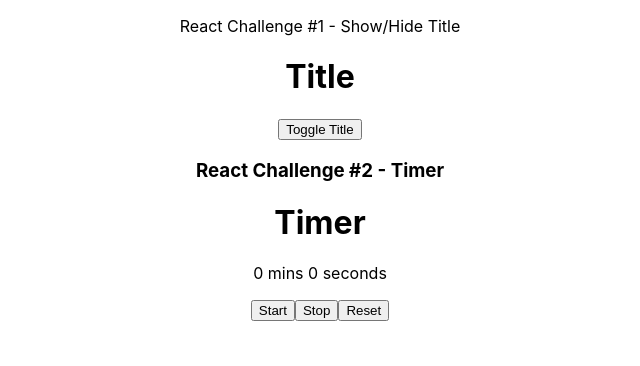
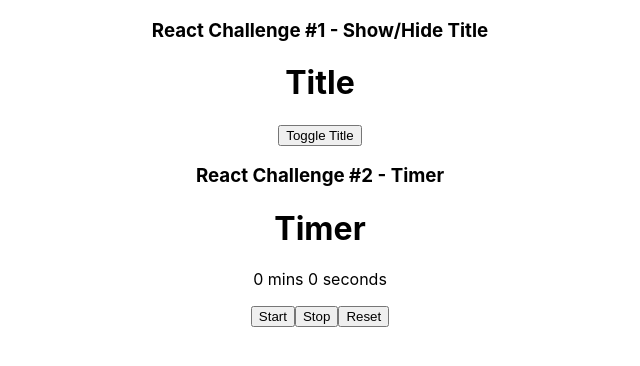
Before and after one commit to nproctor/ReactChallenges, a React (Create React App) app: page / in a window 1280 px wide. Shown: the top 366 px of the page, without its empty margins (320-960 px from the left). Built offline with nearby package versions, Linux system fonts and the light colour scheme.

Commit message:
Update ShowHideTitle tests

```diff
--- a/src/ShowHideTitle.tsx
+++ b/src/ShowHideTitle.tsx
@@ -5,7 +5,7 @@ import {useState} from 'react';
 const ShowHideTitle = () => {
     const [hidden, setHidden] = useState(false);
     return (<div>
-        <p> React Challenge #1 - Show/Hide Title</p>
+        <h3> React Challenge #1 - Show/Hide Title</h3>
         <h1 hidden={hidden}>Title</h1>
         <button onClick={() => setHidden(hidden => !hidden)}>Toggle Title</button>
     </div>)
```
Also changed, not shown: 1 other file (tests, documents, lock files or other folders).
